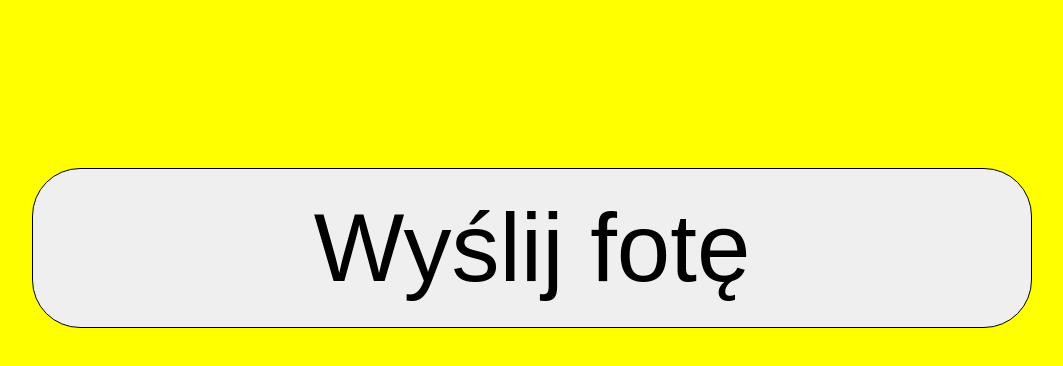
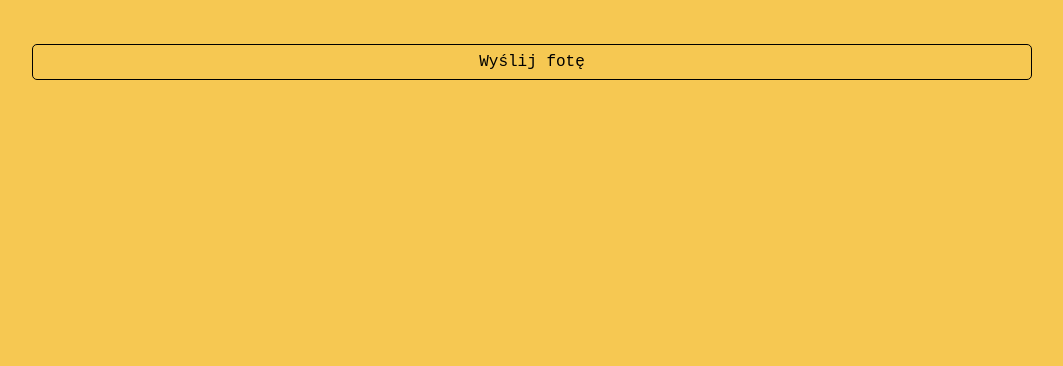
Before and after one commit to aQaTL/pikacze, a website: page website/src/index.html in a window 1280 px wide. Shown: the whole page, without its empty margins (108-1171 px from the left). Drawn offline with Linux system fonts and the light colour scheme.

Commit message:
Layout wip

```diff
--- a/website/src/global.css
+++ b/website/src/global.css
@@ -1,5 +1,9 @@
+:root {
+	--pikachu-yellow: rgba(246, 200, 82, 1.0);
+}
+
 body {
-	background-color: yellow;
+	background-color: var(--pikachu-yellow);
 }
 
 #indexMainContent {
@@ -9,12 +13,36 @@
 	grid-template-rows: 1fr 1fr 1fr;
 }
 
+input[type="file"] {
+	display: none;
+}
+
+form {
+	grid-column: 2/3;
+	grid-row: 2/3;
+}
+
 #uploadPhotoButton {
 	font-size: 6em;
 	border: 1px solid black;
 	border-radius: 0.5em;
 	padding: 0.25em 1em 0.25em 1em;
 
-	grid-column: 2/3;
-	grid-row: 2/3;
+	cursor: pointer;
+
+	display: grid;
+	grid-template-columns: 1fr;
+	justify-items: center;
+
+	text-align: center;
+
+	/*color: var(--main-color);
+	background-color: var(--main-bg-secondary-color);
+	border: 1px solid var(--main-bg-color);*/
+	border: 1px solid black;
+	padding: 0.5em 1em 0.5em 1em;
+	border-radius: 5px;
+
+	font-family: "Cascadia Code", monospace;
+	font-size: 12pt;
 }
--- a/website/src/index.html
+++ b/website/src/index.html
@@ -7,7 +7,10 @@
 </head>
 <body>
 	<main id="indexMainContent">
-		<button id="uploadPhotoButton" type="button">Wyślij fotę</button>
+		<form>
+			<label for="uploadPhotoInput" id="uploadPhotoButton">Wyślij fotę</label>
+			<input type="file" id="uploadPhotoInput" name="photo" accept="image/*"></button>
+		</form>
 	</main>
 </body>
 </html>
```
